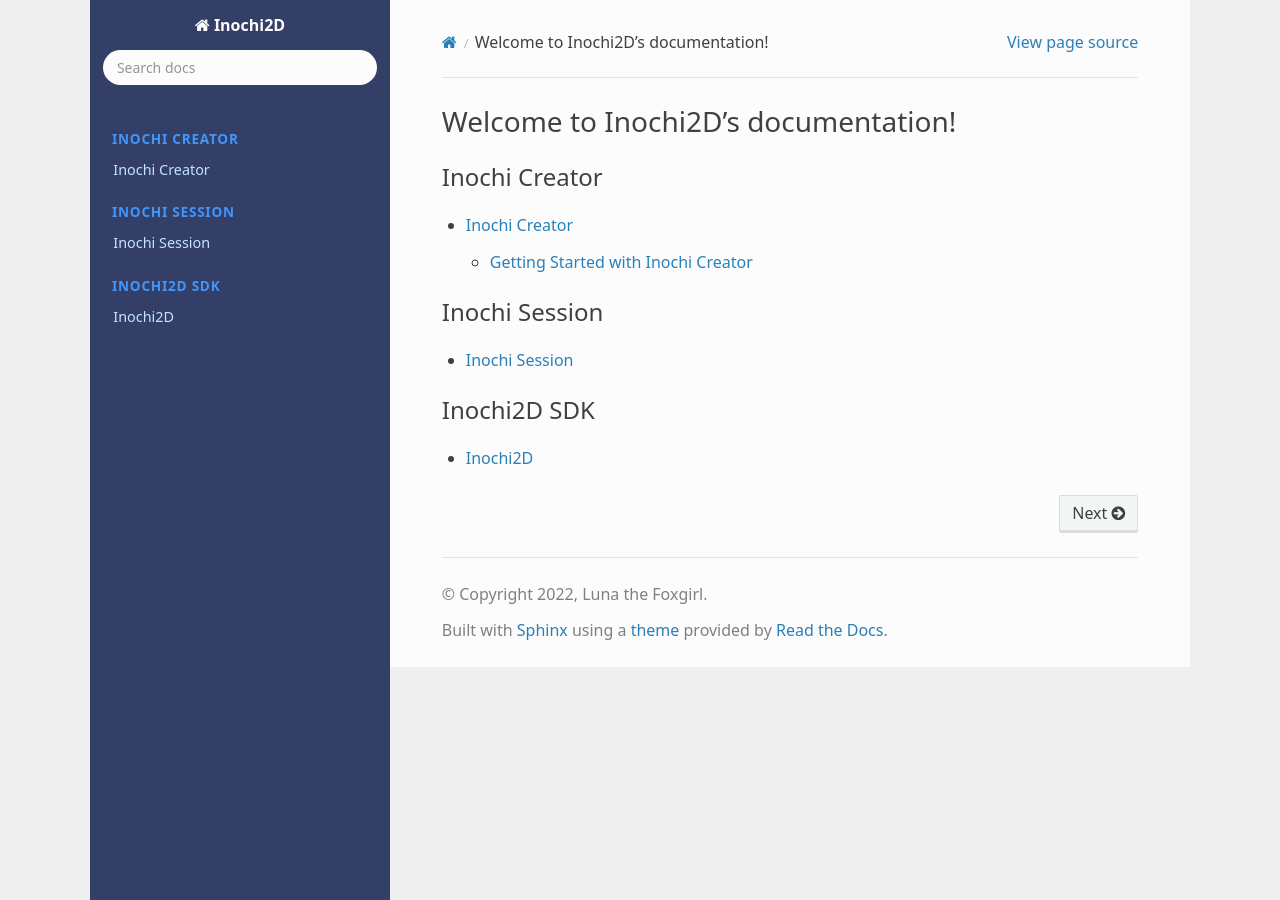
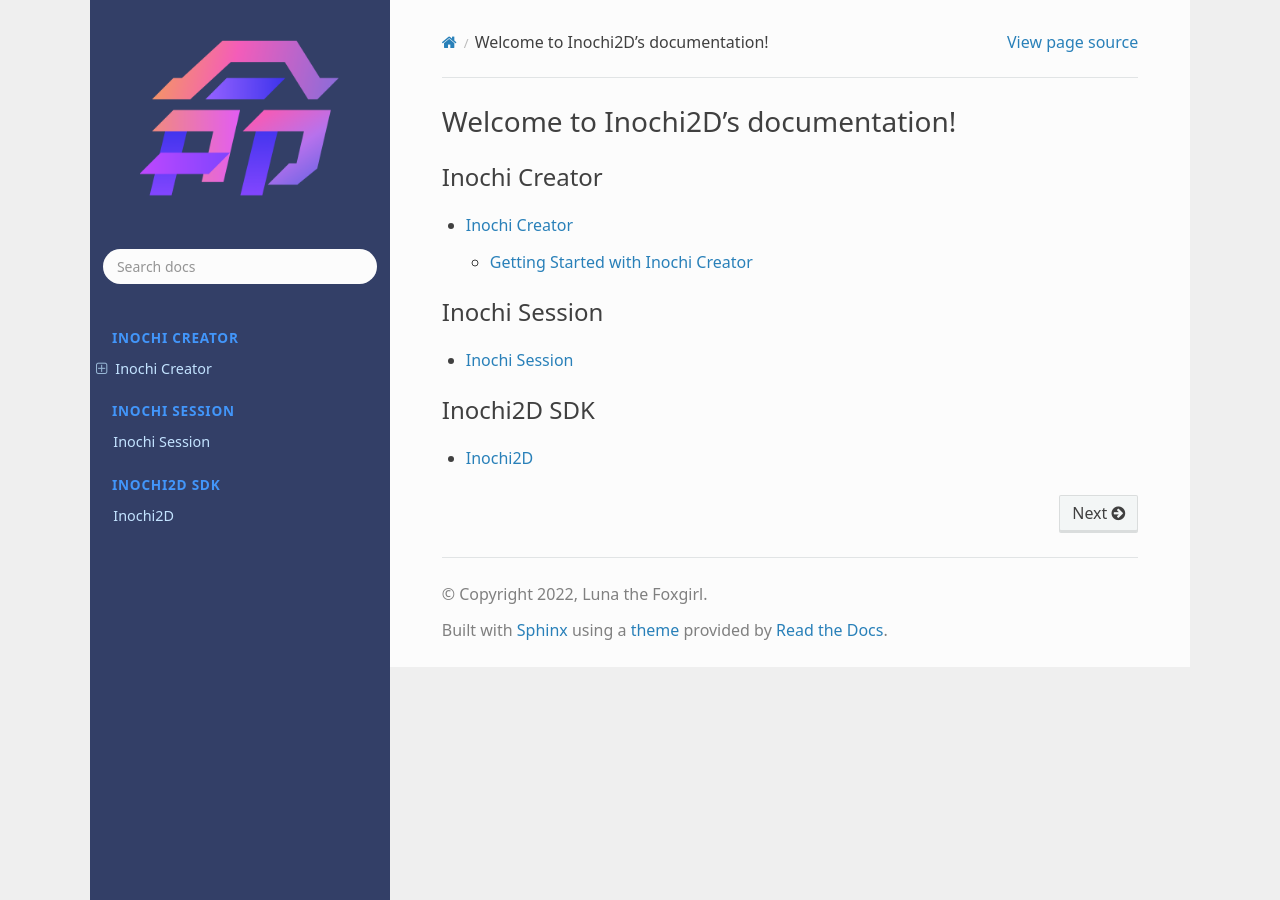
Before and after one commit to Inochi2D/inochi2d-docs, a Sphinx documentation site: the page built from docs/source/index.rst, in a window 1280 px wide. Built offline with Sphinx 7.4.7 and the Read the Docs theme 2.0.0, drawn with Linux system fonts in a browser that asks for light colours.

Commit message:
Add logo

```diff
--- a/docs/source/conf.py
+++ b/docs/source/conf.py
@@ -40,3 +40,14 @@ html_css_files = [
     "css/style.css",
 ]
 html_static_path = ["_static"]
+html_logo = "_static/inochi2d.png"
+
+# Theme options
+html_theme_options = {
+
+    # if we have a html_logo below, this shows /only/ the logo with no title text
+    "logo_only": True,
+
+    # Collapse navigation (False makes it tree-like)
+    "collapse_navigation": False,
+}
```
Also changed, not shown: docs/source/_static/inochi2d.png (added).
